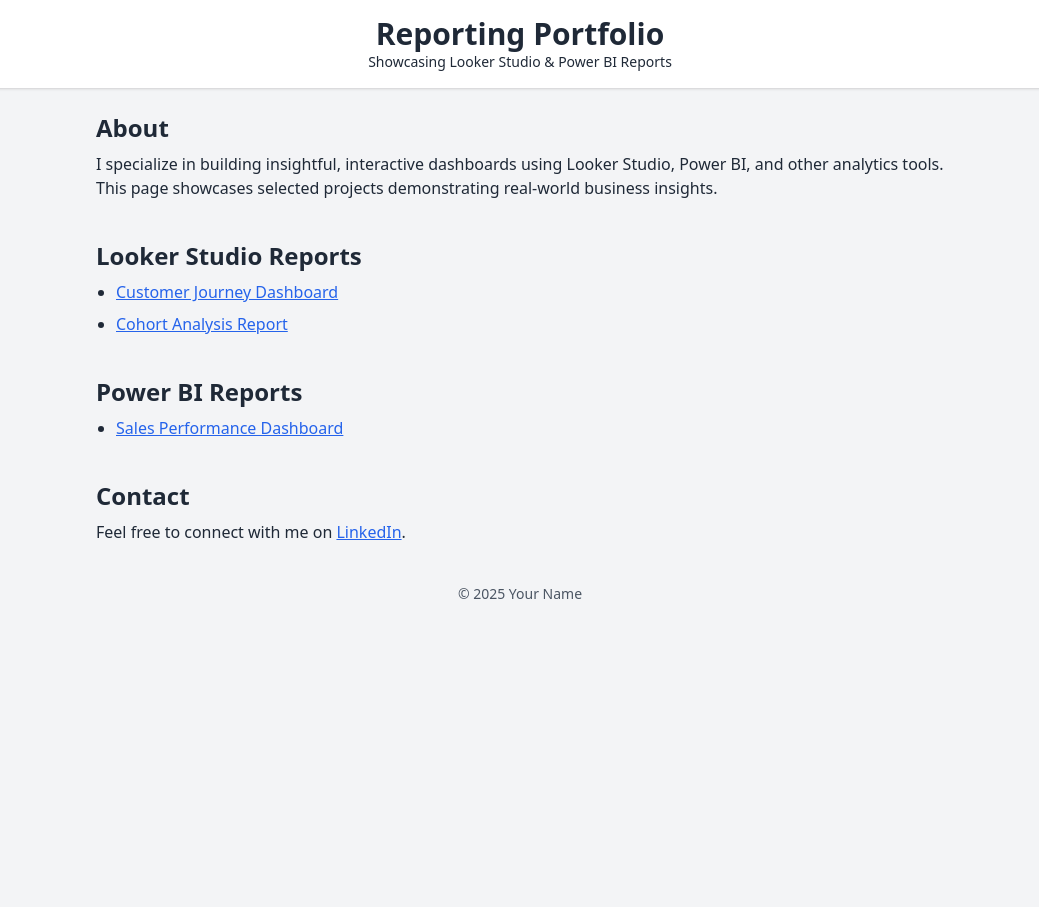
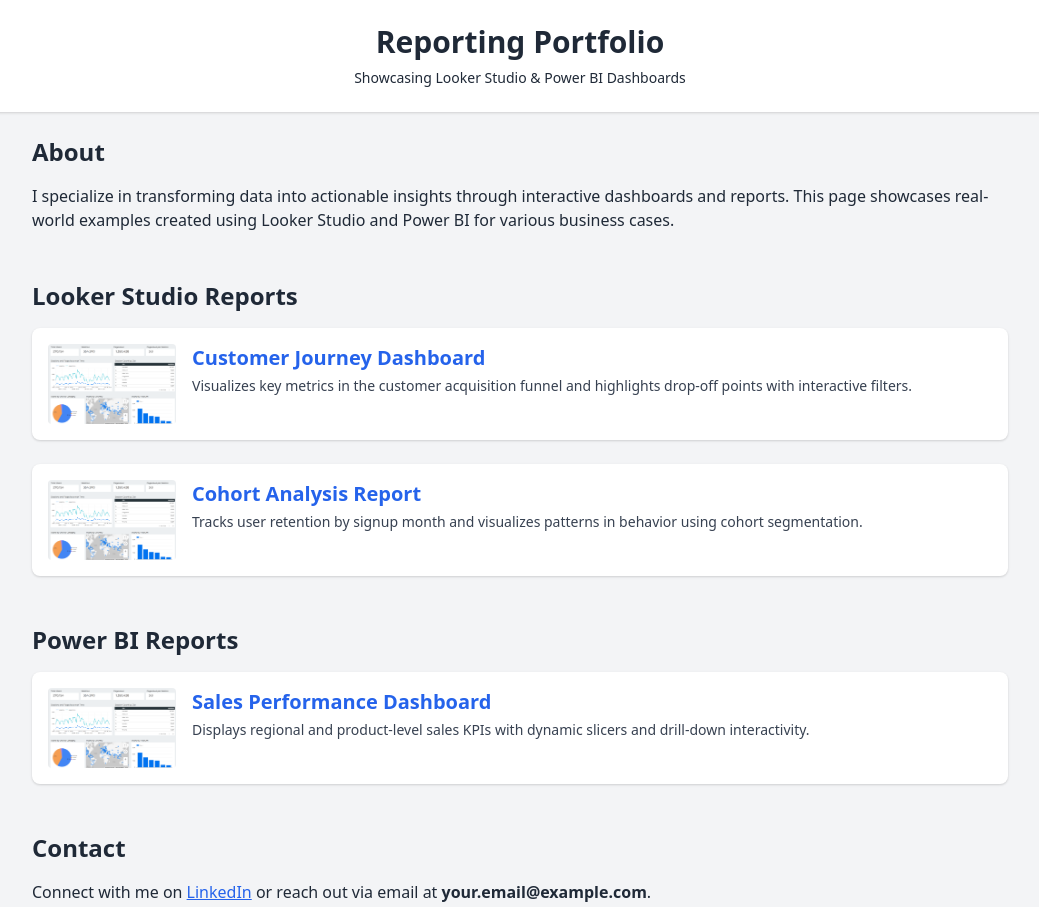
Before and after one commit to nilima-c/nilima-c.github.io, a plain HTML site: page index.html in a window 1280 px wide. Shown: the top 907 px of the page, without its empty margins (120-1159 px from the left). Before the commit the page ends 800 px from the top, so only its background shows below. Drawn offline with nearby package versions, Linux system fonts and the light colour scheme.

Commit message:
Update index.html

```diff
--- a/index.html
+++ b/index.html
@@ -8,36 +8,75 @@
 </head>
 <body class="bg-gray-100 text-gray-800 font-sans">
 
-  <header class="bg-white shadow p-4">
-    <h1 class="text-3xl font-bold text-center">Reporting Portfolio</h1>
-    <p class="text-center text-sm">Showcasing Looker Studio & Power BI Reports</p>
+  <header class="bg-white shadow p-6 text-center">
+    <h1 class="text-3xl font-bold">Reporting Portfolio</h1>
+    <p class="text-sm mt-2">Showcasing Looker Studio & Power BI Dashboards</p>
   </header>
 
-  <main class="max-w-4xl mx-auto p-6 space-y-10">
+  <main class="max-w-5xl mx-auto p-6 space-y-12">
 
+    <!-- About Section -->
     <section id="about">
-      <h2 class="text-2xl font-semibold mb-2">About</h2>
-      <p>I specialize in building insightful, interactive dashboards using Looker Studio, Power BI, and other analytics tools. This page showcases selected projects demonstrating real-world business insights.</p>
+      <h2 class="text-2xl font-semibold mb-4">About</h2>
+      <p>
+        I specialize in transforming data into actionable insights through interactive dashboards and reports.
+        This page showcases real-world examples created using Looker Studio and Power BI for various business cases.
+      </p>
     </section>
 
+    <!-- Looker Studio Reports -->
     <section id="looker">
-      <h2 class="text-2xl font-semibold mb-2">Looker Studio Reports</h2>
-      <ul class="list-disc pl-5 space-y-2">
-        <li><a href="YOUR_LOOKER_REPORT_URL" class="text-blue-600 underline">Customer Journey Dashboard</a></li>
-        <li><a href="YOUR_LOOKER_REPORT_URL_2" class="text-blue-600 underline">Cohort Analysis Report</a></li>
-      </ul>
+      <h2 class="text-2xl font-semibold mb-4">Looker Studio Reports</h2>
+
+      <!-- Report Card -->
+      <div class="bg-white rounded-lg shadow p-4 mb-6 flex items-start space-x-4">
+        <img src="https://raw.githubusercontent.com/nilima-c/nilima-c.github.io/refs/heads/main/images/merchStoreLookerStudio.png" alt="Looker Report 1" class="w-32 h-20 object-cover rounded">
+        <div>
+          <h3 class="text-xl font-bold">
+            <a href="YOUR_LOOKER_REPORT_URL" class="text-blue-600 hover:underline">Customer Journey Dashboard</a>
+          </h3>
+          <p class="text-sm text-gray-700 mt-1">
+            Visualizes key metrics in the customer acquisition funnel and highlights drop-off points with interactive filters.
+          </p>
+        </div>
+      </div>
+
+      <div class="bg-white rounded-lg shadow p-4 mb-6 flex items-start space-x-4">
+        <img src="https://raw.githubusercontent.com/nilima-c/nilima-c.github.io/refs/heads/main/images/merchStoreLookerStudio.png" alt="Looker Report 2" class="w-32 h-20 object-cover rounded">
+        <div>
+          <h3 class="text-xl font-bold">
+            <a href="YOUR_LOOKER_REPORT_URL_2" class="text-blue-600 hover:underline">Cohort Analysis Report</a>
+          </h3>
+          <p class="text-sm text-gray-700 mt-1">
+            Tracks user retention by signup month and visualizes patterns in behavior using cohort segmentation.
+          </p>
+        </div>
+      </div>
     </section>
 
+    <!-- Power BI Reports -->
     <section id="powerbi">
-      <h2 class="text-2xl font-semibold mb-2">Power BI Reports</h2>
-      <ul class="list-disc pl-5 space-y-2">
-        <li><a href="YOUR_PBI_REPORT_URL" class="text-blue-600 underline">Sales Performance Dashboard</a></li>
-      </ul>
+      <h2 class="text-2xl font-semibold mb-4">Power BI Reports</h2>
+
+      <div class="bg-white rounded-lg shadow p-4 mb-6 flex items-start space-x-4">
+        <img src="https://raw.githubusercontent.com/nilima-c/nilima-c.github.io/refs/heads/main/images/merchStoreLookerStudio.png" alt="Power BI Report 1" class="w-32 h-20 object-cover rounded">
+        <div>
+          <h3 class="text-xl font-bold">
+            <a href="YOUR_PBI_REPORT_URL" class="text-blue-600 hover:underline">Sales Performance Dashboard</a>
+          </h3>
+          <p class="text-sm text-gray-700 mt-1">
+            Displays regional and product-level sales KPIs with dynamic slicers and drill-down interactivity.
+          </p>
+        </div>
+      </div>
     </section>
 
+    <!-- Contact -->
     <section id="contact">
-      <h2 class="text-2xl font-semibold mb-2">Contact</h2>
-      <p>Feel free to connect with me on <a href="https://www.linkedin.com/in/YOUR-LINKEDIN" class="text-blue-600 underline">LinkedIn</a>.</p>
+      <h2 class="text-2xl font-semibold mb-4">Contact</h2>
+      <p>
+        Connect with me on <a href="https://www.linkedin.com/in/YOUR-LINKEDIN" class="text-blue-600 underline">LinkedIn</a> or reach out via email at <strong>your.email@example.com</strong>.
+      </p>
     </section>
 
   </main>
```
